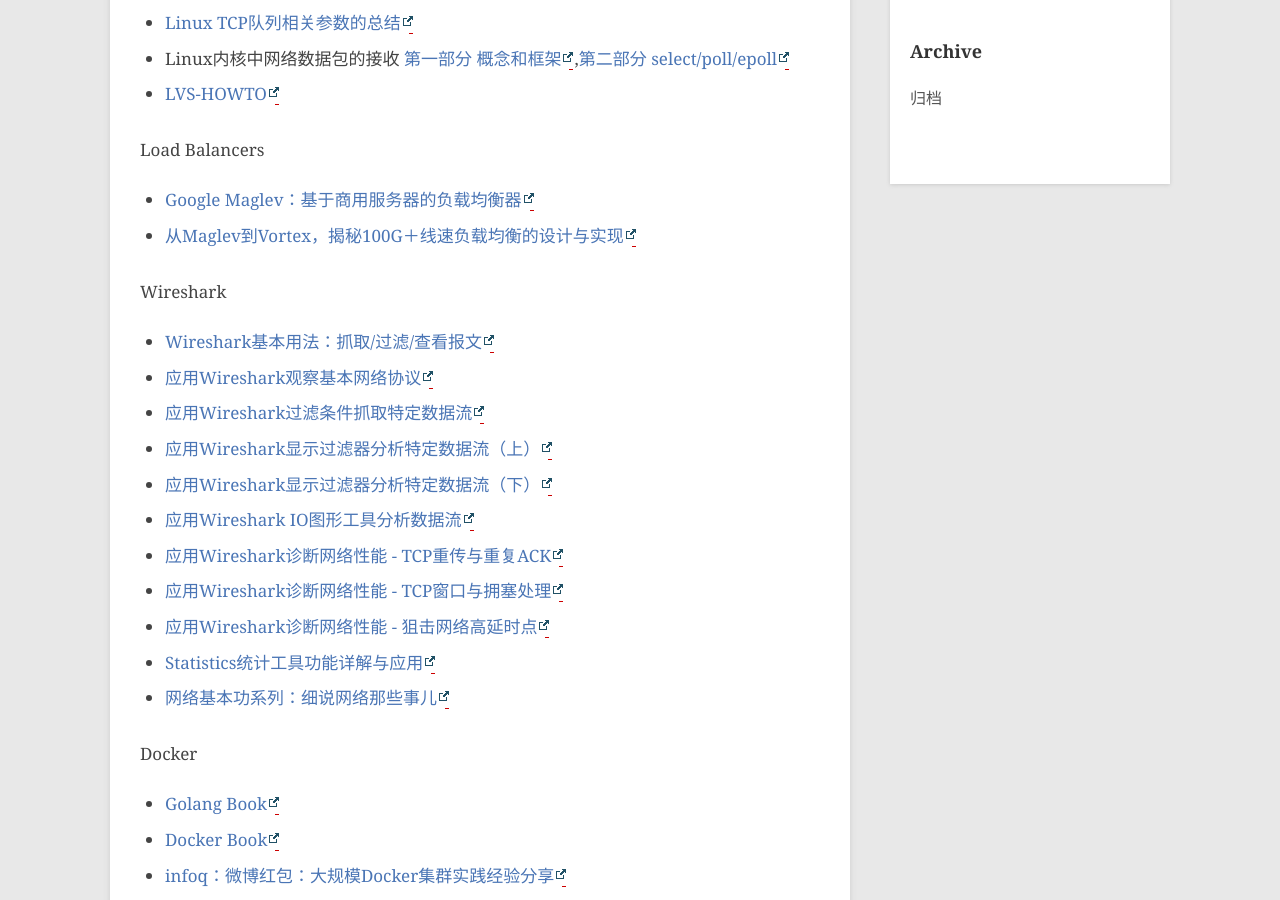
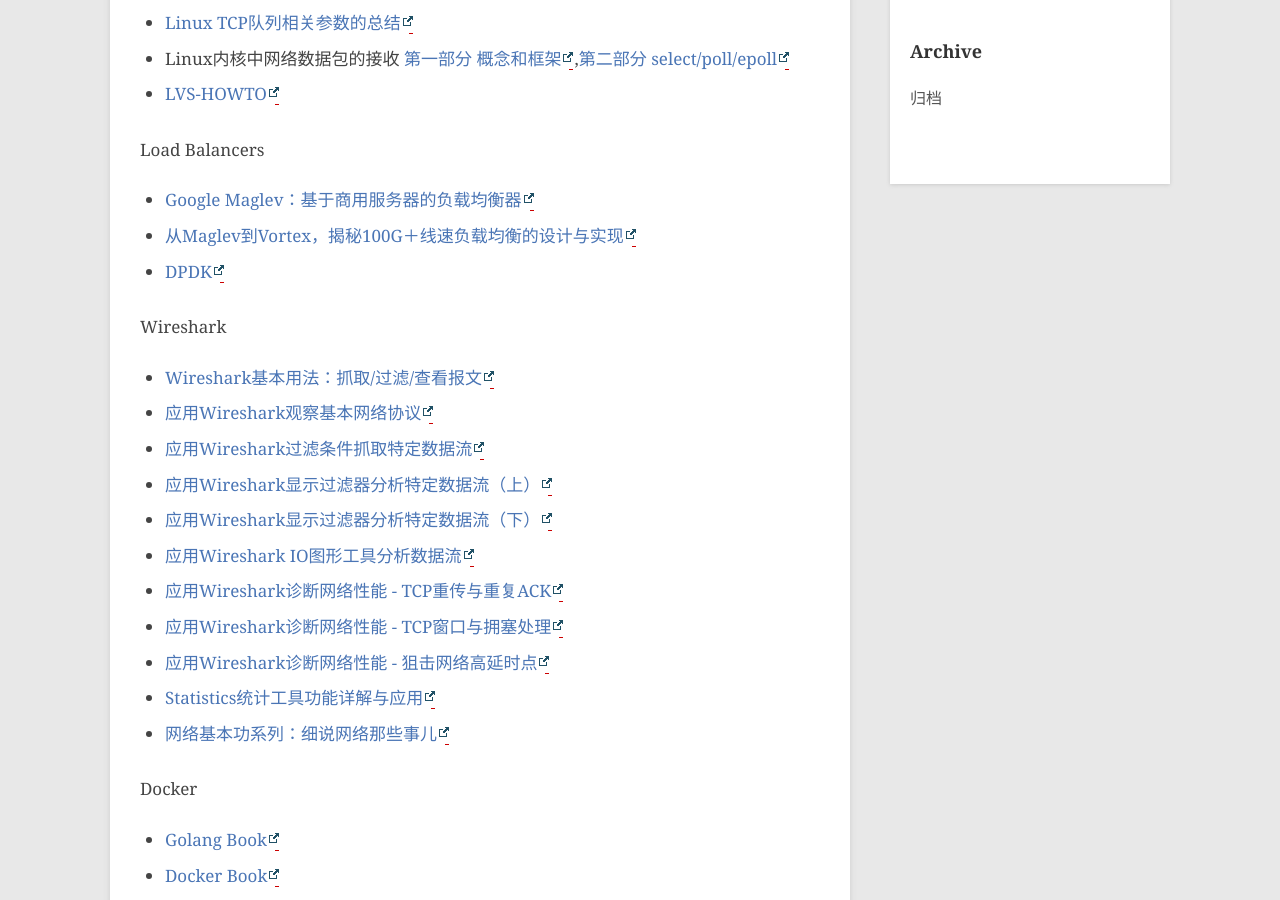
Before and after one commit to hushi55/hushi55.github.io, a Jekyll site: the page built from _posts/blog/2015-01-30-blogs.md, in a window 1280 px wide and 900 px high, scrolled down 1315 px. Built offline with Jekyll 4.4.1, drawn with Linux system fonts in a browser that asks for light colours; Markdown is read by kramdown in place of the engine named in the settings; comment, search, counter and statistics services are not loaded.

Commit message:
add dpdk blog

```diff
--- a/_posts/blog/2015-01-30-blogs.md
+++ b/_posts/blog/2015-01-30-blogs.md
@@ -49,6 +49,7 @@
 
 - [Google Maglev：基于商用服务器的负载均衡器](http://www.infoq.com/cn/news/2016/03/google-maglev)
 - [从Maglev到Vortex，揭秘100G＋线速负载均衡的设计与实现](http://www.infoq.com/cn/articles/Maglev-Vortex)
+- [DPDK](http://www.cnblogs.com/jiayy/p/dpdk-memory.html)
 
 Wireshark
 
```
